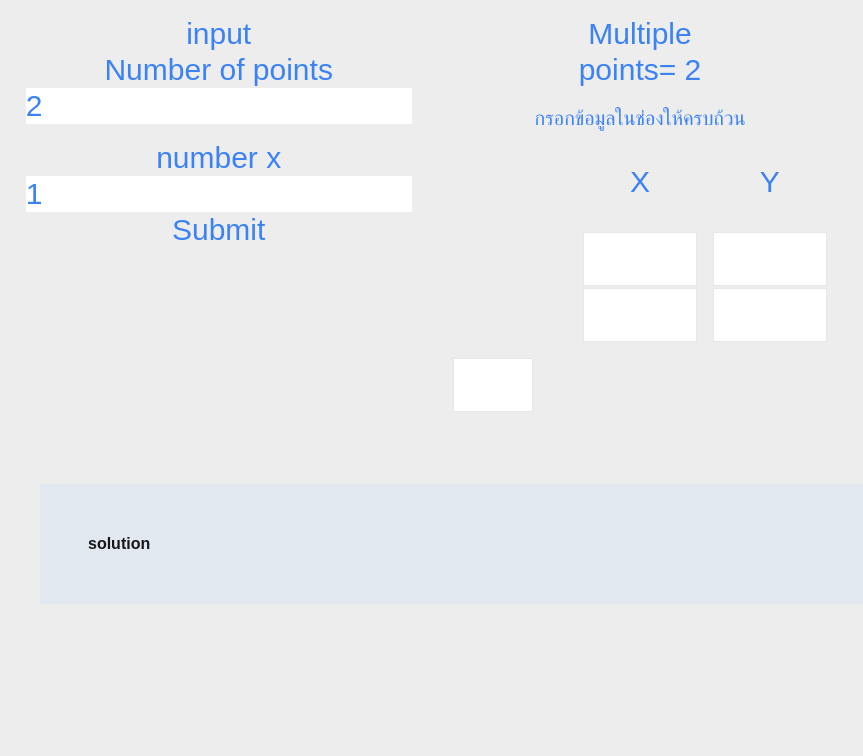
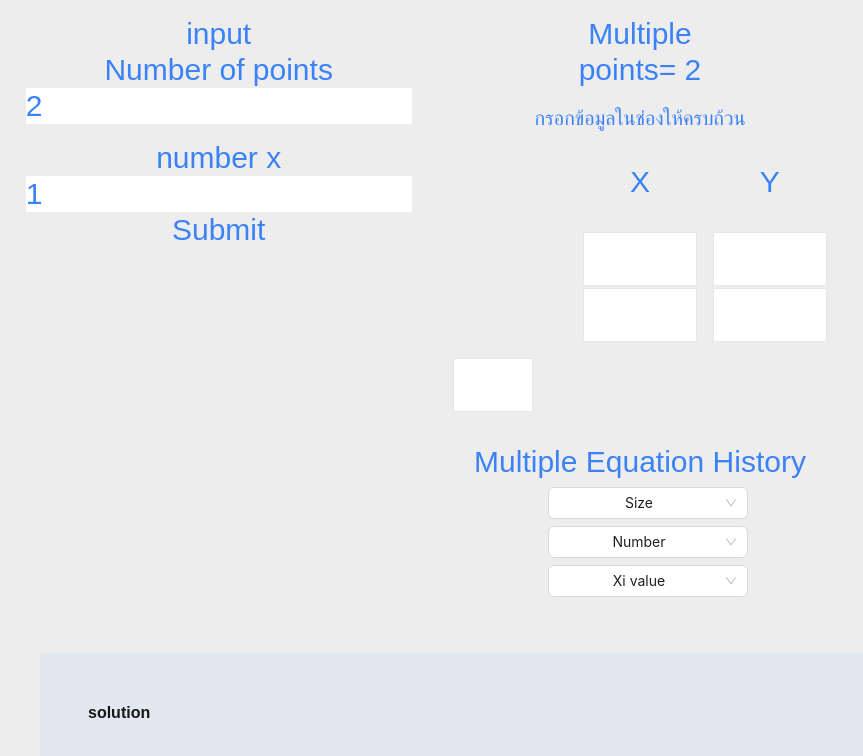
Before and after one commit to Pisit-auu/numer, a Next.js app: page /extrapolation/multiple in a window 1280 px wide. Shown: the top 756 px of the page, without its empty margins (0-863 px from the left). Built offline with nearby package versions, Linux system fonts and the light colour scheme; no server answers.

Commit message:
import integrate api

```diff
--- /dev/null
+++ b/src/app/api/integrate/[id]/route.jsx
@@ -0,0 +1,20 @@
+import { PrismaClient } from "@prisma/client";
+const prisma = new PrismaClient();
+
+export async function GET(request,{params}){
+    const integrateid = Number(params.id)
+    const findequation = await prisma.simple.findUnique({
+        where:{
+            id:integrateid
+        }
+    })
+    return Response.json(findequation)
+}
+
+export async function DELETE(request,{params}){
+    const integrateid = Number(params.id)
+    const deleteintegrateid = await prisma.integration.delete({
+        where:{id:integrateid}
+    })
+    return Response.json(deleteintegrateid)
+}
--- /dev/null
+++ b/src/app/api/integrate/route.jsx
@@ -0,0 +1,21 @@
+import { PrismaClient } from "@prisma/client";
+const prisma = new PrismaClient();
+
+export async function POST(request){
+    const {fx,a,b,n} = await request.json()
+    const newpost = await prisma.integration.create({
+        data:{
+            fx,
+            a,
+            b,
+            n
+        }
+    })
+    return Response.json(newpost)
+}
+
+
+export async function GET(request) {
+    const integration = await prisma.integration.findMany()
+    return Response.json(integration)
+}
--- a/src/app/api/multiple/rout.jsx
+++ b/src/app/api/multiple/route.jsx
@@ -16,7 +16,6 @@ export async function POST(request) {
 
 }
 export async function GET(request) {
-    const multiple = await prisma.multiple.findMany()
-    return Response.json(multiple)
-
+    const m = await prisma.multiple.findMany()
+    return Response.json(m)
 }
--- a/src/app/extrapolation/multiple/page.jsx
+++ b/src/app/extrapolation/multiple/page.jsx
@@ -5,6 +5,8 @@ import { eliminate ,findXeliminate,insertB} from '@/app/components/matrix';
 import ArrayDisplay from '@/app/components/showmatrixnxn'
 import 'katex/dist/katex.min.css';
 import { InlineMath, BlockMath } from 'react-katex';
+import axios from 'axios'
+import {Select,Space} from 'antd'
 export default function Multiple() {
   const [pointValue, setpointValue] = useState(2);
   const [Xnumber , setXnumber] = useState(1);
@@ -18,7 +20,9 @@ export default function Multiple() {
   const [matrixsetvaluefx,setmatrixvaluefx] = useState('');
   const [keepshow,setkeepshow] = useState(false);
   const [matrixX0, setMatrixX0] = useState([]);
-
+  const [equationapi,setEquationapi]= useState([]);
+  const [point,setpoint] = useState([])
+  const [number,setnumber] = useState([])
   const handleMatrixChange = (rowIndex, colIndex, value) => {
     const numericValue = parseFloat(value);
     const validValue = Number.isNaN(numericValue) ? 0 : numericValue;
@@ -54,18 +58,102 @@ export default function Multiple() {
       setMatrixX0(newMatrixX0);
     }, [pointValue, Xnumber]);
 
-    const handleSubmit = (event) => {
+    const handleSubmit = async(event) => {
       event.preventDefault();
       if( pointValue<2){
         alert('โปรดกรอกค่า x หรือ point > 1')
         return
       }
-      const newmetrixX =matrixX
-      const newmetrixY =matrixY
-      const newmetrixx0 =matrixX0
-      const numx = parseInt(Xnumber);
-      multiple(newmetrixX,newmetrixY,newmetrixx0,numx)
+      const xvalue = parseFloat(Xnumber)
+      const xi = matrixX0
+      const X = matrixX;
+      const point = parseInt(pointValue);
+      const Y = matrixY
+      try{
+        await axios.post('/api/multiple',{
+          point,
+          xvalue,
+          X,
+          Y,
+          xi,
+        })
+        }catch(error){
+          console.log('error',error)
+        }
+      multiple(X,Y,xi,xvalue)
     };
+
+    const fetchpoint = async () => {
+      try{
+          const Response= await axios.get('/api/multiple')
+          let test = Response.data
+          let keeppoint =[]
+          let number=[]
+          for(let i=0;i< test.length;i++){
+            if(!keeppoint.some(item=>item.label===test[i].point)){
+              keeppoint.push({ value: test[i].point, label: test[i].point});
+              number.push({ value: test[i].xvalue, label: test[i].xvalue});
+            }
+          }
+          setpoint(keeppoint)
+      }catch(error){
+        console.log('error',error)
+      }
+    }
+    const fetchenumber = async (value) => {
+      try{
+          const Response= await axios.get('/api/multiple')
+          let test = Response.data
+          let number=[]
+          for(let i=0;i< test.length;i++){
+            if(test[i].point === value){
+              number.push({value:test[i].xvalue, label:test[i].xvalue})
+            }
+          }
+          setnumber(number)
+      }catch(error){
+        console.log('error',error)
+      }
+    }
+    const fetchequation = async (xcheck,pointcheck) => {
+      try{
+          const Response= await axios.get('/api/multiple')
+          let test = Response.data
+          let eqution=[]
+          for(let i=0;i< test.length;i++){
+            if(test[i].xvalue === xcheck && test[i].point === pointcheck){
+              eqution.push({value:test[i].id, label:test[i].X})
+            }
+          }
+          setEquationapi(eqution)
+      }catch(error){
+        console.log('error',error)
+      }
+    }
+    useEffect(()=>{
+      fetchpoint()
+    },[])
+
+    const handlepoint = (value)=>{
+      setpointValue(value)
+      fetchenumber(value)
+    }
+    const handlenumber = (value)=>{
+      setXnumber(value)
+      fetchequation(value,pointValue)
+    }
+    const handleequation = async(value)=>{
+      const Response = await axios.get(`/api/multiple/${value}`)
+      console.log(Response)
+      const X = Response.data.X
+      const Y = Response.data.Y
+      const xi = Response.data.xi
+      setMatrixX(X)
+      setMatrixY(Y)
+      setMatrixX0(xi)
+    }
+
+
     function findsumx(matrix,numx0,numx1){
       let sum=0;
       if(numx0==0&&numx1==1){
@@ -102,7 +190,6 @@ export default function Multiple() {
     return sum;
 }
     function multiple(matrixX,matrixY,x,numx){
-
       const newmatrix = Array.from({ length: numx+1 }, () => Array(numx+1).fill(0));
 
       for(let i=0;i<numx;i++){
@@ -120,7 +207,6 @@ export default function Multiple() {
             newmatrix[i][i]  = findsumx(matrixX,i,i);
           }
         }
-        console.log(newmatrix)
 
         const newmatrixsumy = []
         for(let i=0;i<=numx;i++){
@@ -240,6 +326,35 @@ export default function Multiple() {
                                           </div>
                                     )}
                               </div>
+                              <div className='mt-4'>Multiple Equation History</div>
+                                      <Select
+                                defaultValue="Size"
+                                style={{ width: 200 }}
+                                onChange={handlepoint}
+                                options={point.map(item => ({
+                                  value: item.value,
+                                  label: item.label,
+                                }))}
+                                className="ml-4"
+                              />  <Select
+                              defaultValue="Number"
+                              style={{ width: 200 }}
+                              onChange={handlenumber}
+                              options={number.map(item => ({
+                                value: item.value,
+                                label: item.label,
+                              }))}
+                              className="ml-4"
+                            />   <Select
+                            defaultValue="Xi value"
+                            style={{ width: 200 }}
+                            onChange={handleequation}
+                            options={equationapi.map(item => ({
+                              value: item.value,
+                              label: item.label,
+                            }))}
+                            className="ml-4"
+                          />
 
                         </div>
 
--- a/src/app/integration/composite/page.jsx
+++ b/src/app/integration/composite/page.jsx
@@ -71,7 +71,7 @@ return(
 
                <form onSubmit={handlesubmit}>
 
-               <div className=""> <InlineMath math={`\\int_${a}^${b} ${fx} \\,dx`}/></div>
+               <div className=""> <InlineMath math={`\\int_{${a}}^{${b}} ${fx} \\,dx`}/></div>
                 <div>
                     <BlockMath math="f(x)" />
                     <input type='text' className='' value={fx} onChange={(e)=>setfx(e.target.value)} />
```
Also changed, not shown: 2 other files (tests, documents, lock files or other folders).
